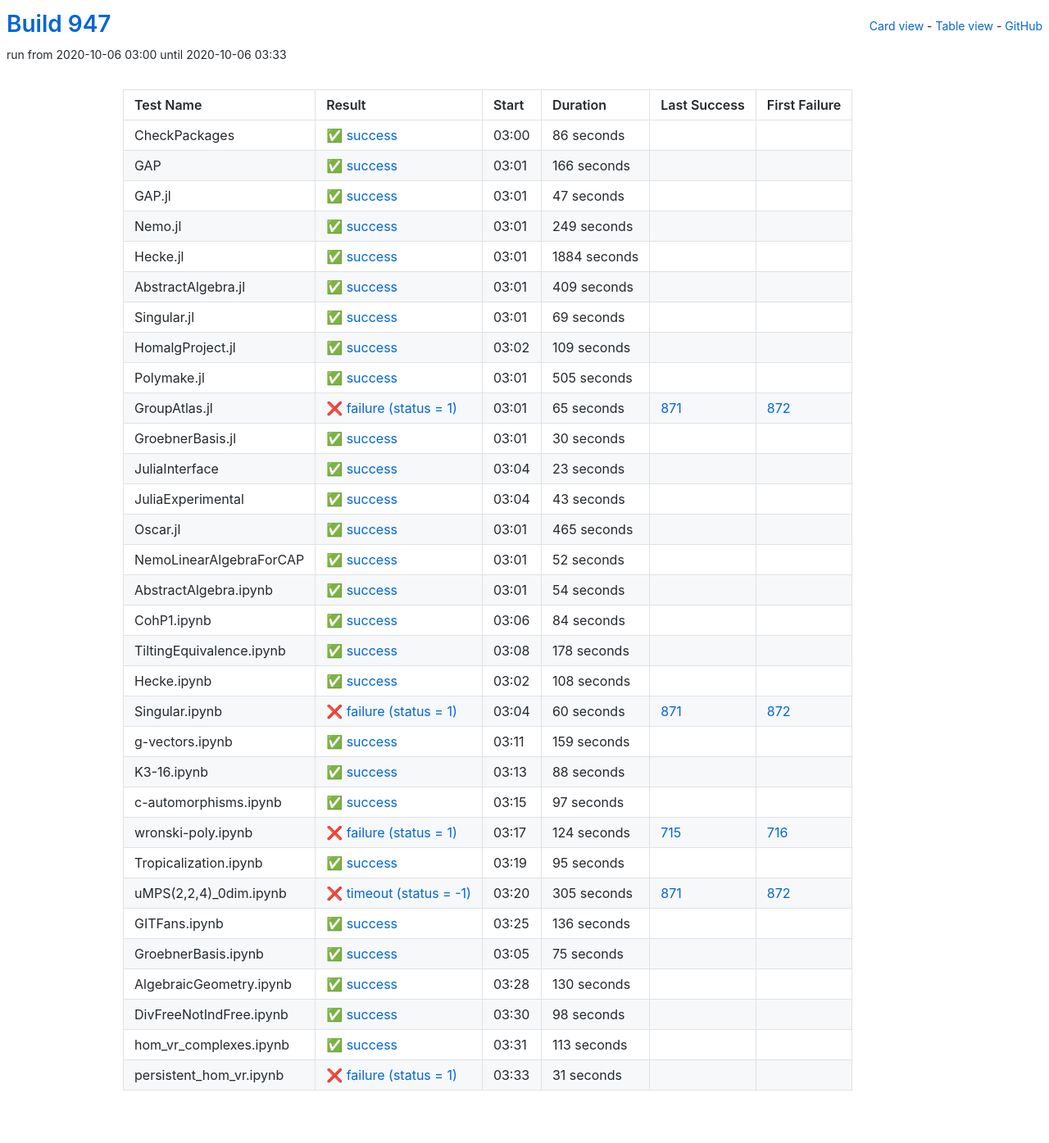
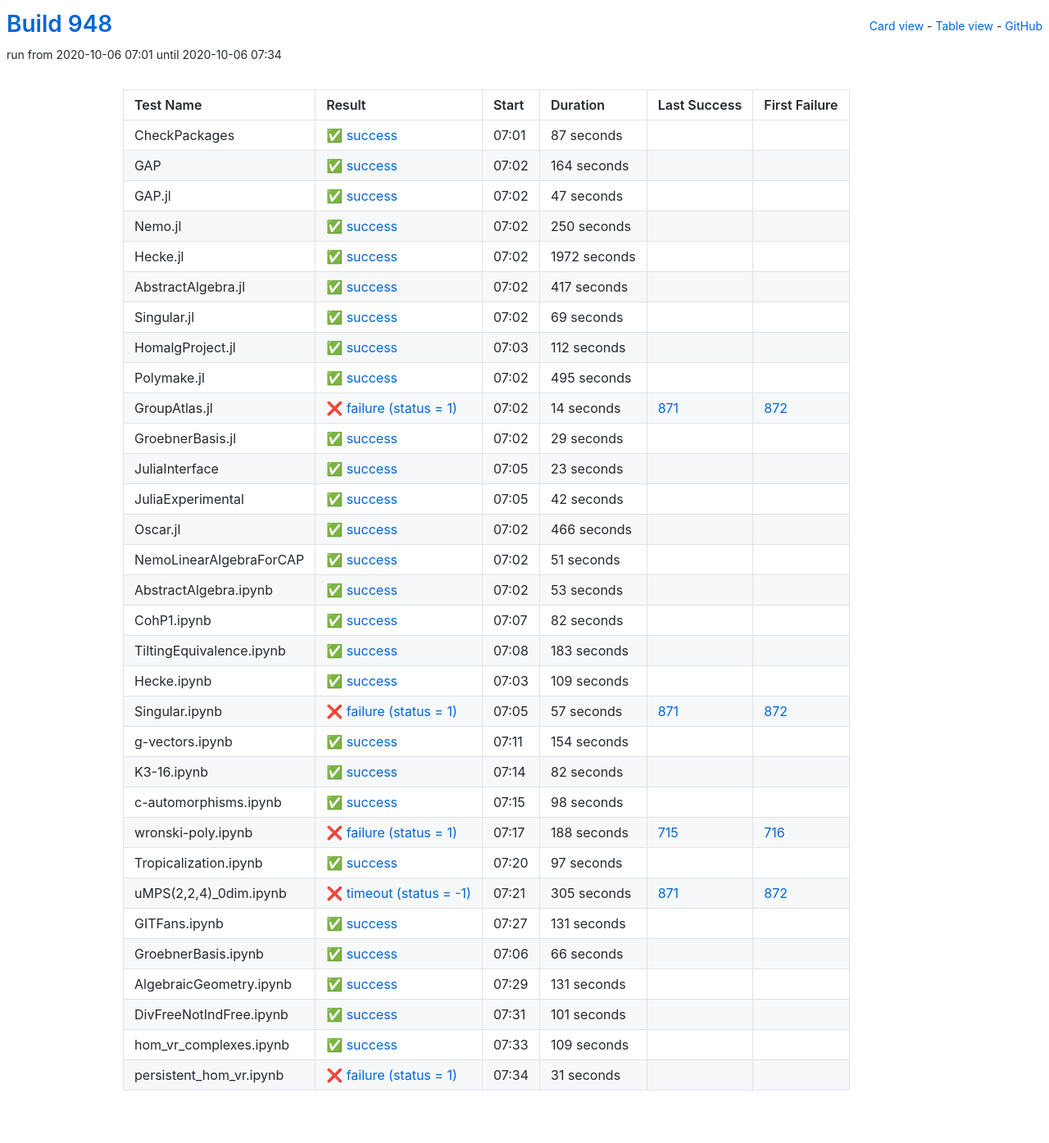
Before and after one commit to oscar-system/oscar-ci-status-stable, a Jekyll site: the page built from table.html, in a window 1280 px wide. Shown: the whole page at 82% size. Built offline with Jekyll 4.4.1, drawn with Linux system fonts in a browser that asks for light colours.

Commit message:
Build #948

```diff
--- a/_data/ci.yml
+++ b/_data/ci.yml
@@ -1,6 +1,6 @@
 ---
-build: 947
-build_url: https://oscarci.mathematik.uni-kl.de/job/oscar-stable/947/
+build: 948
+build_url: https://oscarci.mathematik.uni-kl.de/job/oscar-stable/948/
 job: oscar-stable
 organization: oscar-system
 repo: oscar-ci-status-stable
@@ -8,32 +8,32 @@ repourl: https://github.com/oscar-system/oscar-ci-status-stable
 tests:
 - name: CheckPackages
   id: checkpackages
-  log: https://oscarci.mathematik.uni-kl.de/job/oscar-stable/947/artifact/logs/build-947/CheckPackages.log
-  start: 2020-10-06 03:00
+  log: https://oscarci.mathematik.uni-kl.de/job/oscar-stable/948/artifact/logs/build-948/CheckPackages.log
+  start: 2020-10-06 07:01
   success: true
   exitcode: 0
   status: success
-  duration: 86
+  duration: 87
   last_success: false
   last_success_url:
   first_failure: false
   first_failure_url:
 - name: GAP
   id: gap
-  log: https://oscarci.mathematik.uni-kl.de/job/oscar-stable/947/artifact/logs/build-947/GAP.log
-  start: 2020-10-06 03:01
+  log: https://oscarci.mathematik.uni-kl.de/job/oscar-stable/948/artifact/logs/build-948/GAP.log
+  start: 2020-10-06 07:02
   success: true
   exitcode: 0
   status: success
-  duration: 166
+  duration: 164
   last_success: false
   last_success_url:
   first_failure: false
   first_failure_url:
 - name: GAP.jl
   id: gap-jl
-  log: https://oscarci.mathematik.uni-kl.de/job/oscar-stable/947/artifact/logs/build-947/GAP.jl.log
-  start: 2020-10-06 03:01
+  log: https://oscarci.mathematik.uni-kl.de/job/oscar-stable/948/artifact/logs/build-948/GAP.jl.log
+  start: 2020-10-06 07:02
   success: true
   exitcode: 0
   status: success
@@ -44,44 +44,44 @@ tests:
   first_failure_url:
 - name: Nemo.jl
   id: nemo-jl
-  log: https://oscarci.mathematik.uni-kl.de/job/oscar-stable/947/artifact/logs/build-947/Nemo.jl.log
-  start: 2020-10-06 03:01
+  log: https://oscarci.mathematik.uni-kl.de/job/oscar-stable/948/artifact/logs/build-948/Nemo.jl.log
+  start: 2020-10-06 07:02
   success: true
   exitcode: 0
   status: success
-  duration: 249
+  duration: 250
   last_success: false
   last_success_url:
   first_failure: false
   first_failure_url:
 - name: Hecke.jl
   id: hecke-jl
-  log: https://oscarci.mathematik.uni-kl.de/job/oscar-stable/947/artifact/logs/build-947/Hecke.jl.log
-  start: 2020-10-06 03:01
+  log: https://oscarci.mathematik.uni-kl.de/job/oscar-stable/948/artifact/logs/build-948/Hecke.jl.log
+  start: 2020-10-06 07:02
   success: true
   exitcode: 0
   status: success
-  duration: 1884
+  duration: 1972
   last_success: false
   last_success_url:
   first_failure: false
   first_failure_url:
 - name: AbstractAlgebra.jl
   id: abstractalgebra-jl
-  log: https://oscarci.mathematik.uni-kl.de/job/oscar-stable/947/artifact/logs/build-947/AbstractAlgebra.jl.log
-  start: 2020-10-06 03:01
+  log: https://oscarci.mathematik.uni-kl.de/job/oscar-stable/948/artifact/logs/build-948/AbstractAlgebra.jl.log
+  start: 2020-10-06 07:02
   success: true
   exitcode: 0
   status: success
-  duration: 409
+  duration: 417
   last_success: false
   last_success_url:
   first_failure: false
   first_failure_url:
 - name: Singular.jl
   id: singular-jl
-  log: https://oscarci.mathematik.uni-kl.de/job/oscar-stable/947/artifact/logs/build-947/Singular.jl.log
-  start: 2020-10-06 03:01
+  log: https://oscarci.mathematik.uni-kl.de/job/oscar-stable/948/artifact/logs/build-948/Singular.jl.log
+  start: 2020-10-06 07:02
   success: true
   exitcode: 0
   status: success
@@ -92,56 +92,56 @@ tests:
   first_failure_url:
 - name: HomalgProject.jl
   id: homalgproject-jl
-  log: https://oscarci.mathematik.uni-kl.de/job/oscar-stable/947/artifact/logs/build-947/HomalgProject.jl.log
-  start: 2020-10-06 03:02
+  log: https://oscarci.mathematik.uni-kl.de/job/oscar-stable/948/artifact/logs/build-948/HomalgProject.jl.log
+  start: 2020-10-06 07:03
   success: true
   exitcode: 0
   status: success
-  duration: 109
+  duration: 112
   last_success: false
   last_success_url:
   first_failure: false
   first_failure_url:
 - name: Polymake.jl
   id: polymake-jl
-  log: https://oscarci.mathematik.uni-kl.de/job/oscar-stable/947/artifact/logs/build-947/Polymake.jl.log
-  start: 2020-10-06 03:01
+  log: https://oscarci.mathematik.uni-kl.de/job/oscar-stable/948/artifact/logs/build-948/Polymake.jl.log
+  start: 2020-10-06 07:02
   success: true
   exitcode: 0
   status: success
-  duration: 505
+  duration: 495
   last_success: false
   last_success_url:
   first_failure: false
   first_failure_url:
 - name: GroupAtlas.jl
   id: groupatlas-jl
-  log: https://oscarci.mathematik.uni-kl.de/job/oscar-stable/947/artifact/logs/build-947/GroupAtlas.jl.log
-  start: 2020-10-06 03:01
+  log: https://oscarci.mathematik.uni-kl.de/job/oscar-stable/948/artifact/logs/build-948/GroupAtlas.jl.log
+  start: 2020-10-06 07:02
   success: false
   exitcode: 1
   status: failure
-  duration: 65
+  duration: 14
   last_success: 871
   last_success_url: https://oscarci.mathematik.uni-kl.de/job/oscar-stable/871/
   first_failure: 872
   first_failure_url: https://oscarci.mathematik.uni-kl.de/job/oscar-stable/872/
 - name: GroebnerBasis.jl
   id: groebnerbasis-jl
-  log: https://oscarci.mathematik.uni-kl.de/job/oscar-stable/947/artifact/logs/build-947/GroebnerBasis.jl.log
-  start: 2020-10-06 03:01
+  log: https://oscarci.mathematik.uni-kl.de/job/oscar-stable/948/artifact/logs/build-948/GroebnerBasis.jl.log
+  start: 2020-10-06 07:02
   success: true
   exitcode: 0
   status: success
-  duration: 30
+  duration: 29
   last_success: false
   last_success_url:
   first_failure: false
   first_failure_url:
 - name: JuliaInterface
   id: juliainterface
-  log: https://oscarci.mathematik.uni-kl.de/job/oscar-stable/947/artifact/logs/build-947/JuliaInterface.log
-  start: 2020-10-06 03:04
+  log: https://oscarci.mathematik.uni-kl.de/job/oscar-stable/948/artifact/logs/build-948/JuliaInterface.log
+  start: 2020-10-06 07:05
   success: true
   exitcode: 0
   status: success
@@ -152,128 +152,152 @@ tests:
   first_failure_url:
 - name: JuliaExperimental
   id: juliaexperimental
-  log: https://oscarci.mathematik.uni-kl.de/job/oscar-stable/947/artifact/logs/build-947/JuliaExperimental.log
-  start: 2020-10-06 03:04
+  log: https://oscarci.mathematik.uni-kl.de/job/oscar-stable/948/artifact/logs/build-948/JuliaExperimental.log
+  start: 2020-10-06 07:05
   success: true
   exitcode: 0
   status: success
-  duration: 43
+  duration: 42
   last_success: false
   last_success_url:
   first_failure: false
   first_failure_url:
 - name: Oscar.jl
   id: oscar-jl
-  log: https://oscarci.mathematik.uni-kl.de/job/oscar-stable/947/artifact/logs/build-947/Oscar.jl.log
-  start: 2020-10-06 03:01
+  log: https://oscarci.mathematik.uni-kl.de/job/oscar-stable/948/artifact/logs/build-948/Oscar.jl.log
+  start: 2020-10-06 07:02
   success: true
   exitcode: 0
   status: success
-  duration: 465
+  duration: 466
   last_success: false
   last_success_url:
   first_failure: false
   first_failure_url:
 - name: NemoLinearAlgebraForCAP
   id: nemolinearalgebraforcap
-  log: https://oscarci.mathematik.uni-kl.de/job/oscar-stable/947/artifact/logs/build-947/NemoLinearAlgebraForCAP.log
-  start: 2020-10-06 03:01
+  log: https://oscarci.mathematik.uni-kl.de/job/oscar-stable/948/artifact/logs/build-948/NemoLinearAlgebraForCAP.log
+  start: 2020-10-06 07:02
   success: true
   exitcode: 0
   status: success
-  duration: 52
+  duration: 51
   last_success: false
   last_success_url:
   first_failure: false
   first_failure_url:
 - name: AbstractAlgebra.ipynb
   id: abstractalgebra-ipynb
-  log: https://oscarci.mathematik.uni-kl.de/job/oscar-stable/947/artifact/logs/build-947/AbstractAlgebra.ipynb.log
-  start: 2020-10-06 03:01
+  log: https://oscarci.mathematik.uni-kl.de/job/oscar-stable/948/artifact/logs/build-948/AbstractAlgebra.ipynb.log
+  start: 2020-10-06 07:02
   success: true
   exitcode: 0
   status: success
-  duration: 54
+  duration: 53
   last_success: false
   last_success_url:
   first_failure: false
   first_failure_url:
 - name: CohP1.ipynb
   id: cohp1-ipynb
-  log: https://oscarci.mathematik.uni-kl.de/job/oscar-stable/947/artifact/logs/build-947/CohP1.ipynb.log
-  start: 2020-10-06 03:06
+  log: https://oscarci.mathematik.uni-kl.de/job/oscar-stable/948/artifact/logs/build-948/CohP1.ipynb.log
+  start: 2020-10-06 07:07
   success: true
   exitcode: 0
   status: success
-  duration: 84
+  duration: 82
   last_success: false
   last_success_url:
   first_failure: false
   first_failure_url:
 - name: TiltingEquivalence.ipynb
   id: tiltingequivalence-ipynb
-  log: https://oscarci.mathematik.uni-kl.de/job/oscar-stable/947/artifact/logs/build-947/TiltingEquivalence.ipynb.log
-  start: 2020-10-06 03:08
+  log: https://oscarci.mathematik.uni-kl.de/job/oscar-stable/948/artifact/logs/build-948/TiltingEquivalence.ipynb.log
+  start: 2020-10-06 07:08
   success: true
   exitcode: 0
   status: success
-  duration: 178
+  duration: 183
   last_success: false
   last_success_url:
   first_failure: false
   first_failure_url:
 - name: Hecke.ipynb
   id: hecke-ipynb
-  log: https://oscarci.mathematik.uni-kl.de/job/oscar-stable/947/artifact/logs/build-947/Hecke.ipynb.log
-  start: 2020-10-06 03:02
+  log: https://oscarci.mathematik.uni-kl.de/job/oscar-stable/948/artifact/logs/build-948/Hecke.ipynb.log
+  start: 2020-10-06 07:03
   success: true
   exitcode: 0
   status: success
-  duration: 108
+  duration: 109
   last_success: false
   last_success_url:
   first_failure: false
   first_failure_url:
 - name: Singular.ipynb
   id: singular-ipynb
-  log: https://oscarci.mathematik.uni-kl.de/job/oscar-stable/947/artifact/logs/build-947/Singular.ipynb.log
-  start: 2020-10-06 03:04
+  log: https://oscarci.mathematik.uni-kl.de/job/oscar-stable/948/artifact/logs/build-948/Singular.ipynb.log
+  start: 2020-10-06 07:05
   success: false
   exitcode: 1
   status: failure
-  duration: 60
+  duration: 57
   last_success: 871
   last_success_url: https://oscarci.mathematik.uni-kl.de/job/oscar-stable/871/
   first_failure: 872
   first_failure_url: https://oscarci.mathematik.uni-kl.de/job/oscar-stable/872/
 - name: g-vectors.ipynb
   id: g-vectors-ipynb
-  log: https://oscarci.mathematik.uni-kl.de/job/oscar-stable/947/artifact/logs/build-947/g-vectors.ipynb.log
-  start: 2020-10-06 03:11
+  log: https://oscarci.mathematik.uni-kl.de/job/oscar-stable/948/artifact/logs/build-948/g-vectors.ipynb.log
+  start: 2020-10-06 07:11
   success: true
   exitcode: 0
   status: success
-  duration: 159
+  duration: 154
   last_success: false
   last_success_url:
   first_failure: false
   first_failure_url:
 - name: K3-16.ipynb
   id: k3-16-ipynb
-  log: https://oscarci.mathematik.uni-kl.de/job/oscar-stable/947/artifact/logs/build-947/K3-16.ipynb.log
-  start: 2020-10-06 03:13
+  log: https://oscarci.mathematik.uni-kl.de/job/oscar-stable/948/artifact/logs/build-948/K3-16.ipynb.log
+  start: 2020-10-06 07:14
   success: true
   exitcode: 0
   status: success
-  duration: 88
+  duration: 82
   last_success: false
   last_success_url:
   first_failure: false
   first_failure_url:
 - name: c-automorphisms.ipynb
   id: c-automorphisms-ipynb
-  log: https://oscarci.mathematik.uni-kl.de/job/oscar-stable/947/artifact/logs/build-947/c-automorphisms.ipynb.log
-  start: 2020-10-06 03:15
+  log: https://oscarci.mathematik.uni-kl.de/job/oscar-stable/948/artifact/logs/build-948/c-automorphisms.ipynb.log
+  start: 2020-10-06 07:15
+  success: true
+  exitcode: 0
+  status: success
+  duration: 98
+  last_success: false
+  last_success_url:
+  first_failure: false
+  first_failure_url:
+- name: wronski-poly.ipynb
+  id: wronski-poly-ipynb
+  log: https://oscarci.mathematik.uni-kl.de/job/oscar-stable/948/artifact/logs/build-948/wronski-poly.ipynb.log
+  start: 2020-10-06 07:17
+  success: false
+  exitcode: 1
+  status: failure
+  duration: 188
+  last_success: 715
+  last_success_url: https://oscarci.mathematik.uni-kl.de/job/oscar-stable/715/
+  first_failure: 716
+  first_failure_url: https://oscarci.mathematik.uni-kl.de/job/oscar-stable/716/
+- name: Tropicalization.ipynb
+  id: tropicalization-ipynb
+  log: https://oscarci.mathematik.uni-kl.de/job/oscar-stable/948/artifact/logs/build-948/Tropicalization.ipynb.log
+  start: 2020-10-06 07:20
   success: true
   exitcode: 0
   status: success
@@ -282,34 +306,10 @@ tests:
   last_success_url:
   first_failure: false
   first_failure_url:
-- name: wronski-poly.ipynb
-  id: wronski-poly-ipynb
-  log: https://oscarci.mathematik.uni-kl.de/job/oscar-stable/947/artifact/logs/build-947/wronski-poly.ipynb.log
-  start: 2020-10-06 03:17
-  success: false
-  exitcode: 1
-  status: failure
-  duration: 124
-  last_success: 715
-  last_success_url: https://oscarci.mathematik.uni-kl.de/job/oscar-stable/715/
-  first_failure: 716
-  first_failure_url: https://oscarci.mathematik.uni-kl.de/job/oscar-stable/716/
-- name: Tropicalization.ipynb
-  id: tropicalization-ipynb
-  log: https://oscarci.mathematik.uni-kl.de/job/oscar-stable/947/artifact/logs/build-947/Tropicalization.ipynb.log
-  start: 2020-10-06 03:19
-  success: true
-  exitcode: 0
-  status: success
-  duration: 95
-  last_success: false
-  last_success_url:
-  first_failure: false
-  first_failure_url:
 - name: uMPS(2,2,4)_0dim.ipynb
   id: umps-2-2-4-0dim-ipynb
-  log: https://oscarci.mathematik.uni-kl.de/job/oscar-stable/947/artifact/logs/build-947/uMPS-2-2-4-_0dim.ipynb.log
-  start: 2020-10-06 03:20
+  log: https://oscarci.mathematik.uni-kl.de/job/oscar-stable/948/artifact/logs/build-948/uMPS-2-2-4-_0dim.ipynb.log
+  start: 2020-10-06 07:21
   success: false
   exitcode: -1
   status: timeout
@@ -320,68 +320,68 @@ tests:
   first_failure_url: https://oscarci.mathematik.uni-kl.de/job/oscar-stable/872/
 - name: GITFans.ipynb
   id: gitfans-ipynb
-  log: https://oscarci.mathematik.uni-kl.de/job/oscar-stable/947/artifact/logs/build-947/GITFans.ipynb.log
-  start: 2020-10-06 03:25
+  log: https://oscarci.mathematik.uni-kl.de/job/oscar-stable/948/artifact/logs/build-948/GITFans.ipynb.log
+  start: 2020-10-06 07:27
   success: true
   exitcode: 0
   status: success
-  duration: 136
+  duration: 131
   last_success: false
   last_success_url:
   first_failure: false
   first_failure_url:
 - name: GroebnerBasis.ipynb
   id: groebnerbasis-ipynb
-  log: https://oscarci.mathematik.uni-kl.de/job/oscar-stable/947/artifact/logs/build-947/GroebnerBasis.ipynb.log
-  start: 2020-10-06 03:05
+  log: https://oscarci.mathematik.uni-kl.de/job/oscar-stable/948/artifact/logs/build-948/GroebnerBasis.ipynb.log
+  start: 2020-10-06 07:06
   success: true
   exitcode: 0
   status: success
-  duration: 75
+  duration: 66
   last_success: false
   last_success_url:
   first_failure: false
   first_failure_url:
 - name: AlgebraicGeometry.ipynb
   id: algebraicgeometry-ipynb
-  log: https://oscarci.mathematik.uni-kl.de/job/oscar-stable/947/artifact/logs/build-947/AlgebraicGeometry.ipynb.log
-  start: 2020-10-06 03:28
+  log: https://oscarci.mathematik.uni-kl.de/job/oscar-stable/948/artifact/logs/build-948/AlgebraicGeometry.ipynb.log
+  start: 2020-10-06 07:29
   success: true
   exitcode: 0
   status: success
-  duration: 130
+  duration: 131
   last_success: false
   last_success_url:
   first_failure: false
   first_failure_url:
 - name: DivFreeNotIndFree.ipynb
   id: divfreenotindfree-ipynb
-  log: https://oscarci.mathematik.uni-kl.de/job/oscar-stable/947/artifact/logs/build-947/DivFreeNotIndFree.ipynb.log
-  start: 2020-10-06 03:30
+  log: https://oscarci.mathematik.uni-kl.de/job/oscar-stable/948/artifact/logs/build-948/DivFreeNotIndFree.ipynb.log
+  start: 2020-10-06 07:31
   success: true
   exitcode: 0
   status: success
-  duration: 98
+  duration: 101
   last_success: false
   last_success_url:
   first_failure: false
   first_failure_url:
 - name: hom_vr_complexes.ipynb
   id: hom-vr-complexes-ipynb
-  log: https://oscarci.mathematik.uni-kl.de/job/oscar-stable/947/artifact/logs/build-947/hom_vr_complexes.ipynb.log
-  start: 2020-10-06 03:31
+  log: https://oscarci.mathematik.uni-kl.de/job/oscar-stable/948/artifact/logs/build-948/hom_vr_complexes.ipynb.log
+  start: 2020-10-06 07:33
   success: true
   exitcode: 0
   status: success
-  duration: 113
+  duration: 109
   last_success: false
   last_success_url:
   first_failure: false
   first_failure_url:
 - name: persistent_hom_vr.ipynb
   id: persistent-hom-vr-ipynb
-  log: https://oscarci.mathematik.uni-kl.de/job/oscar-stable/947/artifact/logs/build-947/persistent_hom_vr.ipynb.log
-  start: 2020-10-06 03:33
+  log: https://oscarci.mathematik.uni-kl.de/job/oscar-stable/948/artifact/logs/build-948/persistent_hom_vr.ipynb.log
+  start: 2020-10-06 07:34
   success: false
   exitcode: 1
   status: failure
```
Also changed, not shown: README.md.
